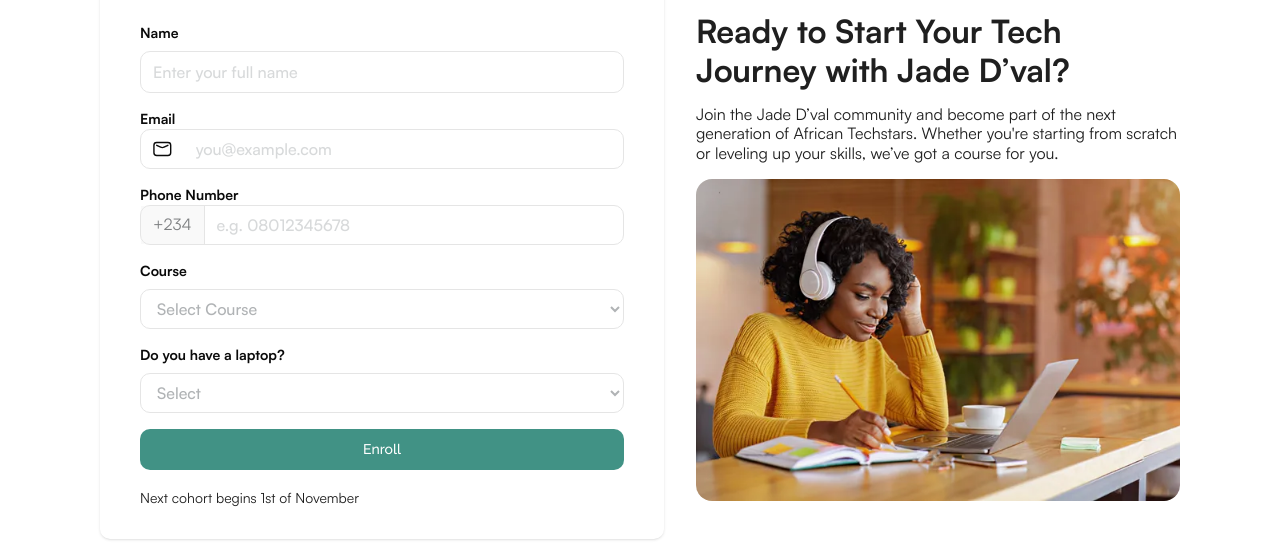
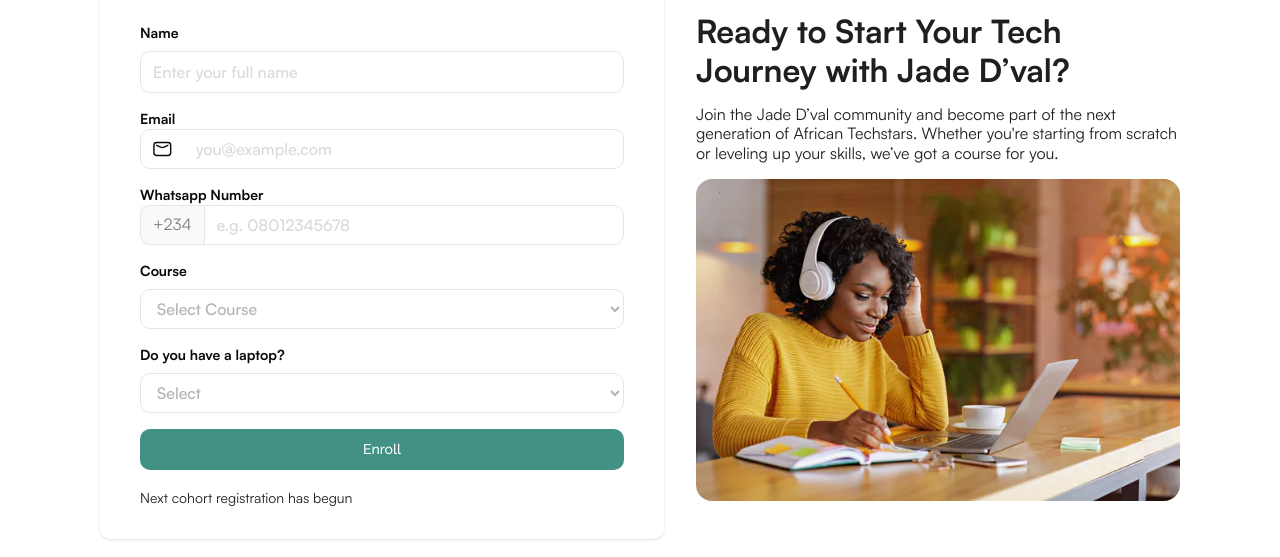
Before and after one commit to david-oj/jade_dval-redesign, a React (Vite) app: page / in a window 1280 px wide. Shown: the part 4842-5399 px from the top of the page. Built offline with nearby package versions, Linux system fonts and the light colour scheme; no server answers.

Commit message:
Update EnrollNow options and enable enroll button
Added new course options to the EnrollNow section, enabled the enroll button by removing the disabled attribute, and updated the cohort message. Also removed console logs from ProfiledStudents and cleaned up comments in main.tsx.

```diff
--- a/src/pages/admin/AddMaterial.tsx
+++ b/src/pages/admin/AddMaterial.tsx
@@ -254,6 +254,7 @@ export default function AddMaterial() {
             </CardTitle>
           </CardHeader>
           <CardContent>
+
             <Form {...form}>
               <form
                 onSubmit={form.handleSubmit(onSubmit)}
--- a/src/pages/admin/ProfiledStudents.tsx
+++ b/src/pages/admin/ProfiledStudents.tsx
@@ -277,8 +277,8 @@ export default function ProfileStudents() {
 
   const isLoading = (id: string) => id === isSelected;
 
-  console.log("The search term is:", searchTerm);
-  console.log("FetchState:", isSubmitting);
+  // console.log("The search term is:", searchTerm);
+  // console.log("FetchState:", isSubmitting);
 
   return (
     <div className="space-y-6">
--- a/src/sections/EnrollNow.tsx
+++ b/src/sections/EnrollNow.tsx
@@ -144,7 +144,7 @@ const EnrollNow = () => {
             </div>
 
             <div>
-              <label>Phone Number</label>
+              <label>Whatsapp Number</label>
               <div className="flex rounded-lg border h-10 ">
                 <span className="flex items-center px-3 bg-[#E5E5E5]/25 border-r">
                   <p className="text-subtle">+234</p>
@@ -181,6 +181,14 @@ const EnrollNow = () => {
                 <option value="UI/UX Design">UI/UX Design</option>
                 <option value="Mobile-development">Mobile Development</option>
                 <option value="Digital Marketing">Digital Marketing</option>
+                <option value="Data analysis">Data Analysis</option>
+                <option value="Video editing">Video Editing</option>
+                <option value="Graphic design">Graphiic Design</option>
+                <option value="Audio engineer">Audio Engineering</option>
+                <option value="Photo tech">Photo Tech</option>
+                <option value="Animation and motion graphics">
+                  Animation & Motion Graphics
+                </option>
               </select>
             </div>
 
@@ -211,8 +219,8 @@ const EnrollNow = () => {
                   " Enroll"
                 )
               }
-              className="rounded-4 text-sm py-[10.5px] bg-primary/80"
-              disabled
+              className="rounded-4 text-sm py-[10.5px] bg-primary/80 cursor-pointer"
+              // disabled
             />
 
             {submitMsg && (
@@ -222,7 +230,7 @@ const EnrollNow = () => {
             )}
             <p className="text-muted-foregroun text-sm pt-1">
               {/* Screening is on the 2nd of August */}
-              Next cohort begins 1st of November
+              Next cohort registration has begun
             </p>
           </form>
 
```
Also changed, not shown: src/main.tsx (+0 -24 lines), src/lib/api.ts (line endings or trailing spaces).
